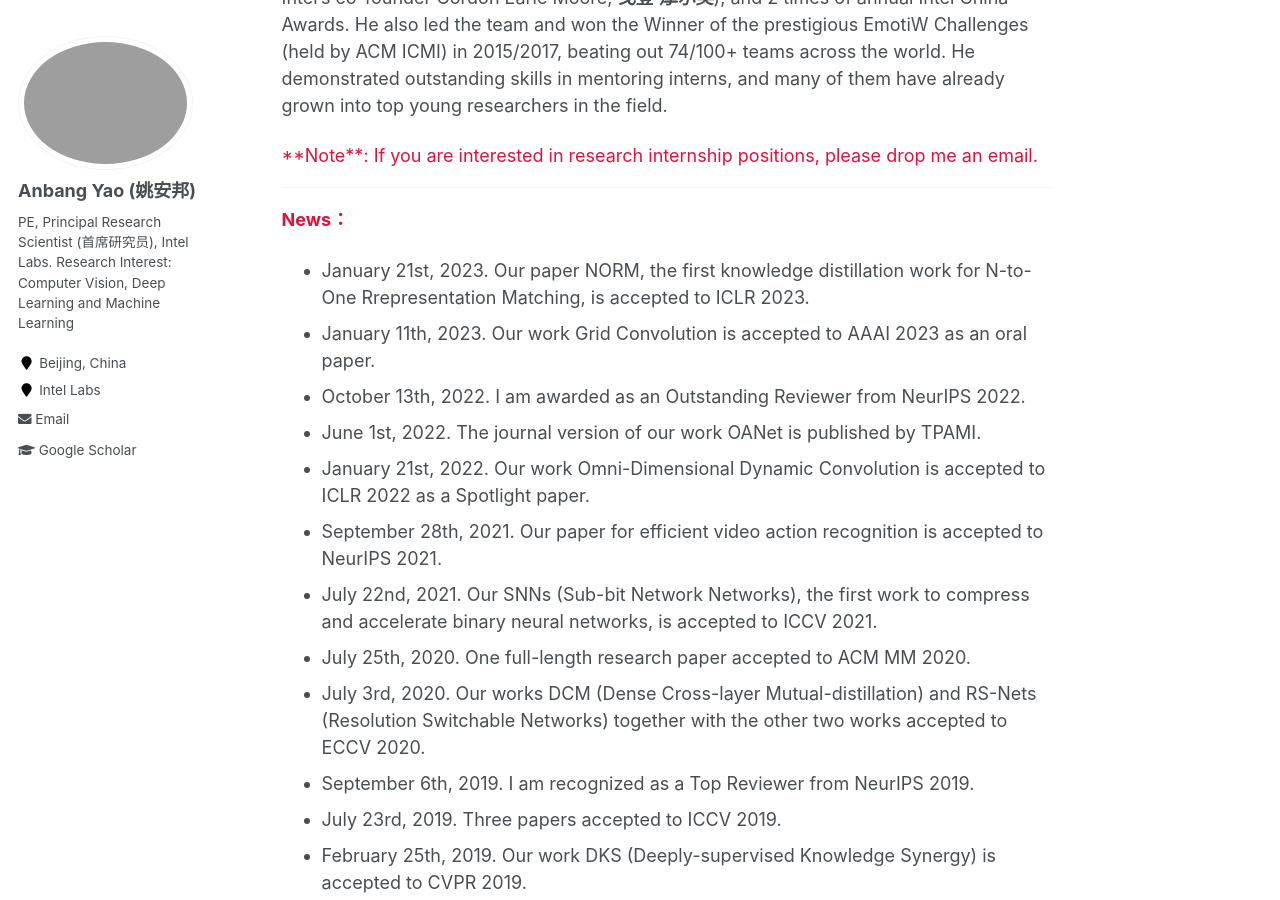
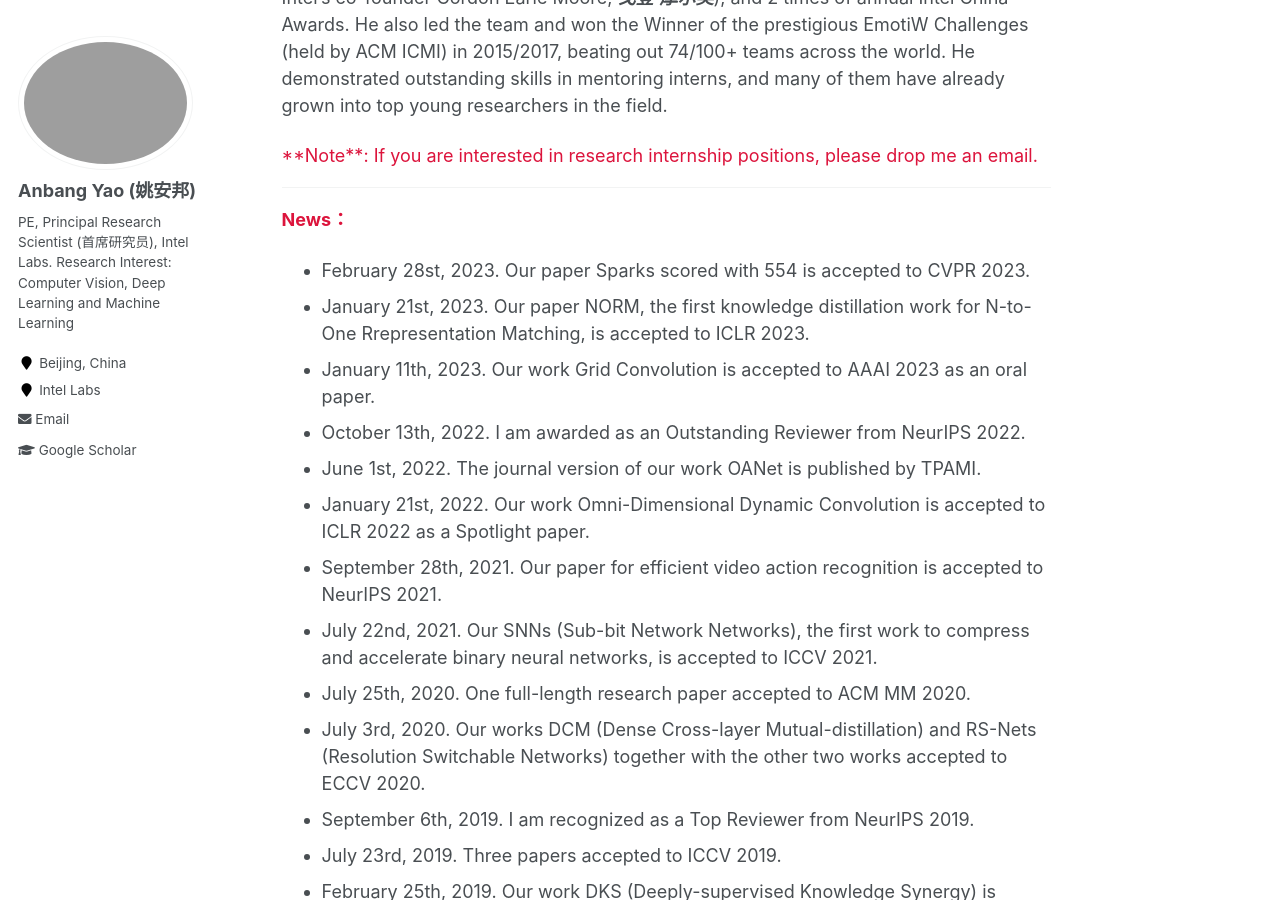
Before and after one commit to YaoAnbang/YaoAnbang.github.io, a Jekyll site: the page built from _pages/about.md, in a window 1280 px wide and 900 px high, scrolled down 556 px. Built offline with Jekyll 4.4.1, drawn with Linux system fonts in a browser that asks for light colours.

Commit message:
Update about.md

```diff
--- a/_pages/about.md
+++ b/_pages/about.md
@@ -17,7 +17,7 @@ Anbang Yao is currently a PE (Principal Engineer)/Principal Research Scientist a
 ---
 **<font color="Crimson">News：</font>**
 
-<!--+ February 28st, 2023. Our paper SPARK scored with 554 is accepted to CVPR 2023.-->
++ February 28st, 2023. Our paper Sparks scored with 554 is accepted to CVPR 2023.
 + January 21st, 2023. Our paper NORM, the first knowledge distillation work for N-to-One Rrepresentation Matching, is accepted to ICLR 2023.
 + January 11th, 2023. Our work Grid Convolution is accepted to AAAI 2023 as an oral paper.
 <!--+ November 19th, 2022. Our work Grid Convolution is accepted to AAAI 2023 as an oral paper.-->
```
